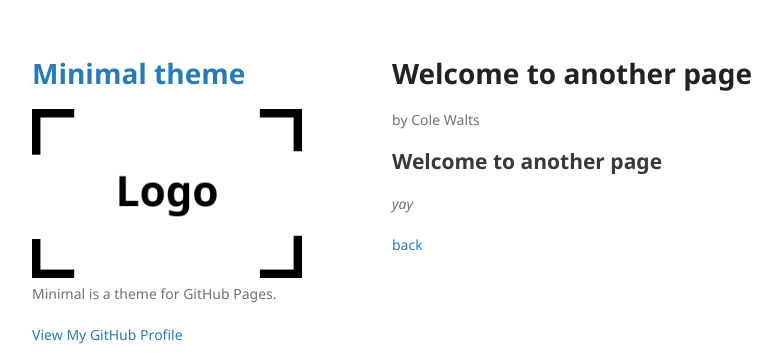
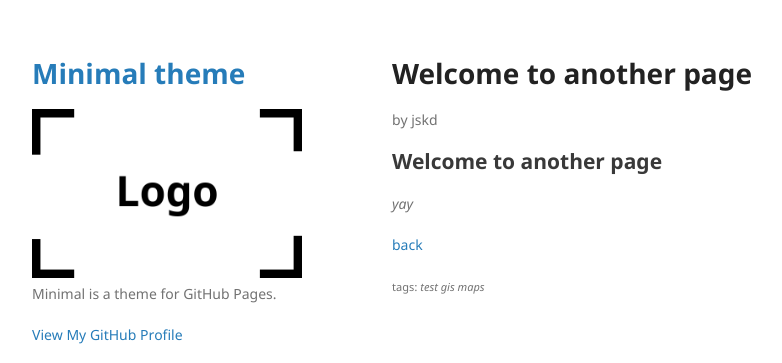
Before and after one commit to cwaltsgeo/cwaltsgeo.github.io, a Jekyll site: the page built from pages/another-page.md, in a window 1280 px wide. Shown: the top 363 px of the page, without its empty margins (178-960 px from the left). Built offline with Jekyll 4.4.1, drawn with Linux system fonts in a browser that asks for light colours; our own code applies the rules of GitHub Pages for plain Markdown files.

Commit message:
Update another-page.md

```diff
--- a/pages/another-page.md
+++ b/pages/another-page.md
@@ -1,5 +1,7 @@
 ---
 layout: post
+author: jskd
+tags: test gis maps
 ---
 
 ## Welcome to another page
```
